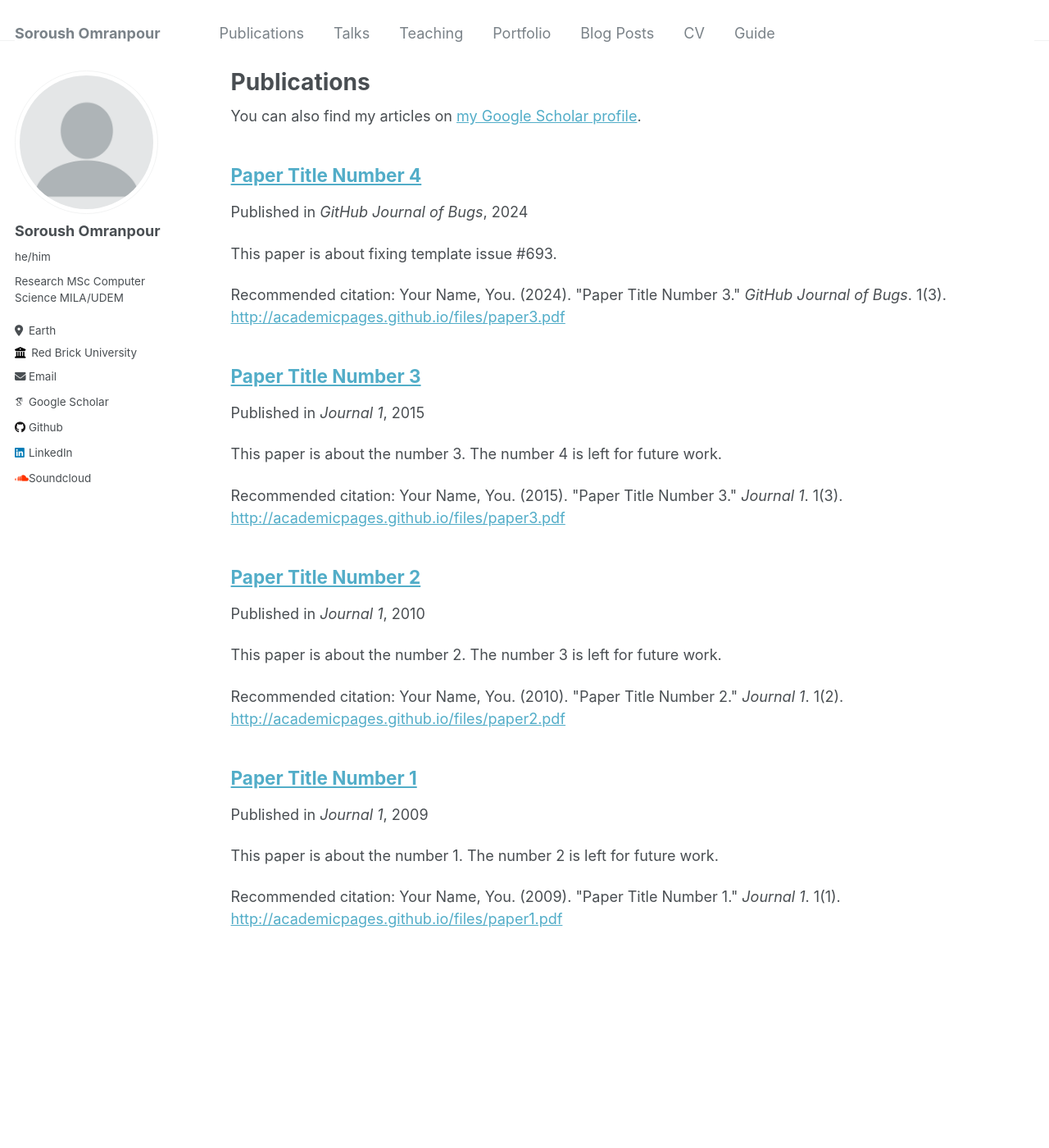
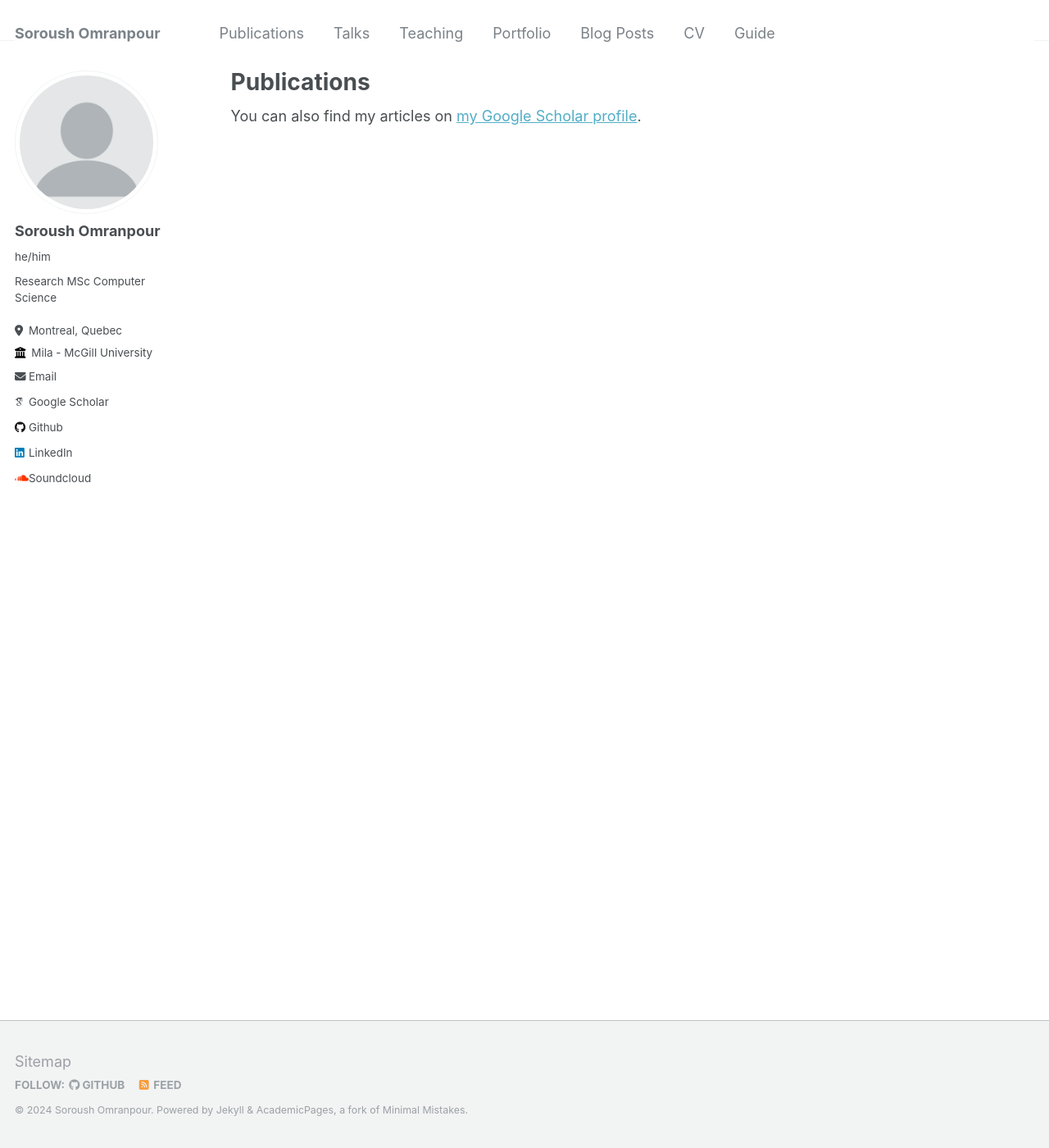
Before and after one commit to s-omranpour/s-omranpour.github.io, a Jekyll site: the page built from _pages/publications.md, in a window 1280 px wide and 1400 px high. Shown: the whole window at 82% size. Built offline with Jekyll 4.4.1, drawn with Linux system fonts in a browser that asks for light colours; some web fonts are replaced; a file with an impossible date is left out.

```diff
--- a/_config.yml
+++ b/_config.yml
@@ -24,9 +24,9 @@ author:
   avatar           : "profile.png"
   name             : "Soroush Omranpour"
   pronouns         : "he/him"
-  bio              : "Research MSc Computer Science MILA/UDEM"
-  location         : "Earth"
-  employer         : "Red Brick University"
+  bio              : "Research MSc Computer Science"
+  location         : "Montreal, Quebec"
+  employer         : "Mila - McGill University"
   uri              : # URL
   email            : "soroush.omranpour@mila.quebec"
 
--- a/_publications/2009-10-01-paper-title-number-1.md
+++ /dev/null
@@ -1,12 +0,0 @@
----
-title: "Paper Title Number 1"
-collection: publications
-permalink: /publication/2009-10-01-paper-title-number-1
-excerpt: 'This paper is about the number 1. The number 2 is left for future work.'
-date: 2009-10-01
-venue: 'Journal 1'
-paperurl: 'http://academicpages.github.io/files/paper1.pdf'
-citation: 'Your Name, You. (2009). &quot;Paper Title Number 1.&quot; <i>Journal 1</i>. 1(1).'
----
-
-The contents above will be part of a list of publications, if the user clicks the link for the publication than the contents of section will be rendered as a full page, allowing you to provide more information about the paper for the reader. When publications are displayed as a single page, the contents of the above "citation" field will automatically be included below this section in a smaller font.
--- a/_publications/2010-10-01-paper-title-number-2.md
+++ /dev/null
@@ -1,12 +0,0 @@
----
-title: "Paper Title Number 2"
-collection: publications
-permalink: /publication/2010-10-01-paper-title-number-2
-excerpt: 'This paper is about the number 2. The number 3 is left for future work.'
-date: 2010-10-01
-venue: 'Journal 1'
-paperurl: 'http://academicpages.github.io/files/paper2.pdf'
-citation: 'Your Name, You. (2010). &quot;Paper Title Number 2.&quot; <i>Journal 1</i>. 1(2).'
----
-
-The contents above will be part of a list of publications, if the user clicks the link for the publication than the contents of section will be rendered as a full page, allowing you to provide more information about the paper for the reader. When publications are displayed as a single page, the contents of the above "citation" field will automatically be included below this section in a smaller font.
--- a/_publications/2015-10-01-paper-title-number-3.md
+++ /dev/null
@@ -1,12 +0,0 @@
----
-title: "Paper Title Number 3"
-collection: publications
-permalink: /publication/2015-10-01-paper-title-number-3
-excerpt: 'This paper is about the number 3. The number 4 is left for future work.'
-date: 2015-10-01
-venue: 'Journal 1'
-paperurl: 'http://academicpages.github.io/files/paper3.pdf'
-citation: 'Your Name, You. (2015). &quot;Paper Title Number 3.&quot; <i>Journal 1</i>. 1(3).'
----
-
-The contents above will be part of a list of publications, if the user clicks the link for the publication than the contents of section will be rendered as a full page, allowing you to provide more information about the paper for the reader. When publications are displayed as a single page, the contents of the above "citation" field will automatically be included below this section in a smaller font.
--- a/_publications/2024-02-17-paper-title-number-4.md
+++ /dev/null
@@ -1,12 +0,0 @@
----
-title: "Paper Title Number 4"
-collection: publications
-permalink: /publication/2024-02-17-paper-title-number-4
-excerpt: 'This paper is about fixing template issue #693.'
-date: 2024-02-17
-venue: 'GitHub Journal of Bugs'
-paperurl: 'http://academicpages.github.io/files/paper3.pdf'
-citation: 'Your Name, You. (2024). &quot;Paper Title Number 3.&quot; <i>GitHub Journal of Bugs</i>. 1(3).'
----
-
-The contents above will be part of a list of publications, if the user clicks the link for the publication than the contents of section will be rendered as a full page, allowing you to provide more information about the paper for the reader. When publications are displayed as a single page, the contents of the above "citation" field will automatically be included below this section in a smaller font.
```
Also changed, not shown: _publications/2019-fake-news-detection.md (added, +10 -0 lines).
